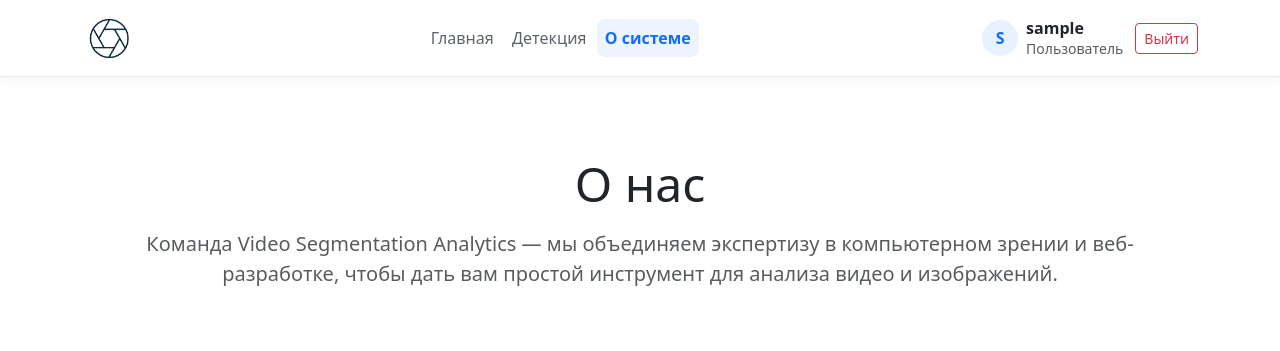
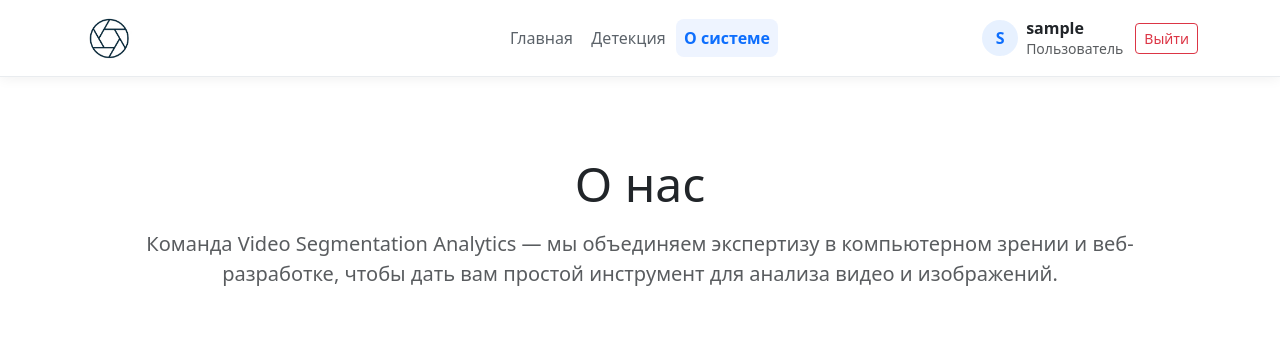
Before and after one commit to FunSkrip/VGA, a Flask app: page /about in a window 1280 px wide. Shown: the top 351 px of the page. Run offline with Flask 3, Linux system fonts and the light colour scheme; the visitor is signed in with stand-in values (Sample User, id 1).

Commit message:
fix(ui): center the desktop navigation exactly

```diff
--- a/app/static/css/main.css
+++ b/app/static/css/main.css
@@ -40,6 +40,46 @@ footer {
 
 .vga-header .navbar {
     min-height: 76px;
+}
+
+@media (min-width: 992px) {
+    /* Equal side columns keep the menu exactly in the page centre. */
+    .vga-navbar {
+        display: grid;
+        grid-template-columns: minmax(0, 1fr) auto minmax(0, 1fr);
+        align-items: center;
+        column-gap: 1rem;
+    }
+
+    .vga-navbar .navbar-brand {
+        grid-column: 1;
+        justify-self: start;
+        margin-right: 0;
+    }
+
+    .vga-navbar .navbar-collapse {
+        display: contents !important;
+    }
+
+    .vga-navbar .vga-nav {
+        grid-column: 2;
+        justify-self: center;
+        margin: 0 !important;
+    }
+
+    .vga-navbar .vga-account {
+        grid-column: 3;
+        justify-self: end;
+        min-width: 0;
+        margin: 0 !important;
+    }
+
+    .vga-account .fw-semibold {
+        max-width: 11rem;
+        overflow: hidden;
+        text-overflow: ellipsis;
+        white-space: nowrap;
+    }
 }
 
 .header-hidden {
--- a/app/templates/base.html
+++ b/app/templates/base.html
@@ -12,7 +12,7 @@
 <div class="page">
   <header class="vga-header">
     <div class="container-xl">
-      <nav class="navbar navbar-expand-lg navbar-light p-0">
+      <nav class="navbar navbar-expand-lg navbar-light p-0 vga-navbar">
         <a class="navbar-brand d-flex align-items-center" href="{{ url_for('main.index') }}">
           <img class="header__img" src="{{ url_for('static', filename='img/logo.png') }}" alt="VGA">
         </a>
```
